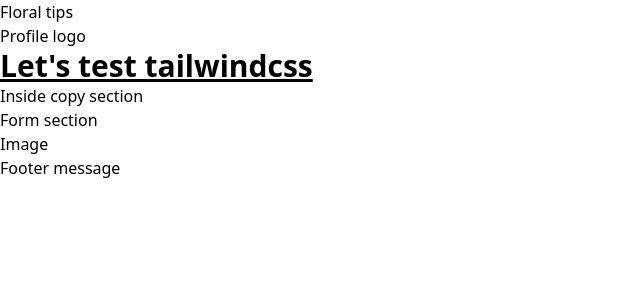
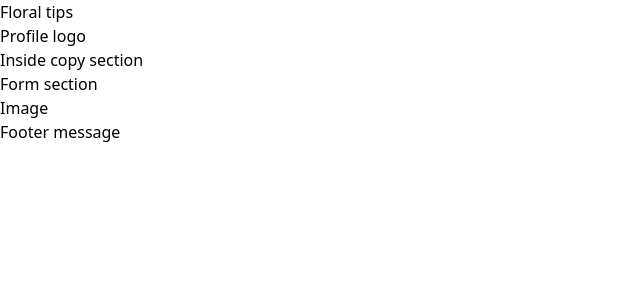
Before and after one commit to tinkereryorch/newsletter-landing-page, a Next.js app: page /landing_page in a window 1280 px wide. Shown: the top 300 px of the page, without its empty margins (0-640 px from the left). Built offline with nearby package versions, Linux system fonts and the light colour scheme.

Commit message:
Removed h1 to test tailwindcss

```diff
--- a/src/pages/landing_page.js
+++ b/src/pages/landing_page.js
@@ -6,7 +6,6 @@
     return(
         <>
             <NavBar />
-            <h1 className="text-3xl font-bold underline">Let's test tailwindcss</h1>
             <MainDisplay />
             <Footer />
         </>
```
